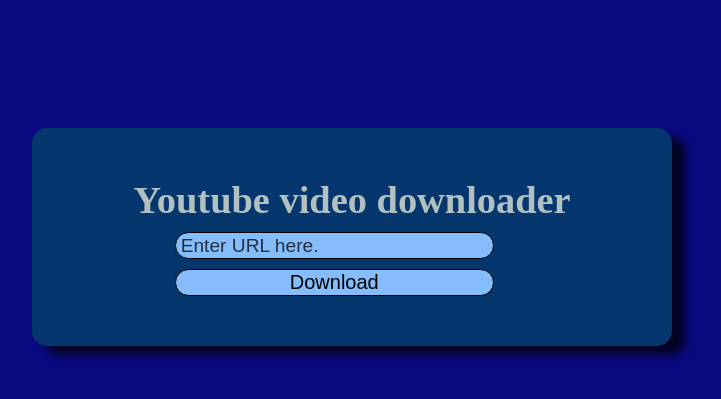
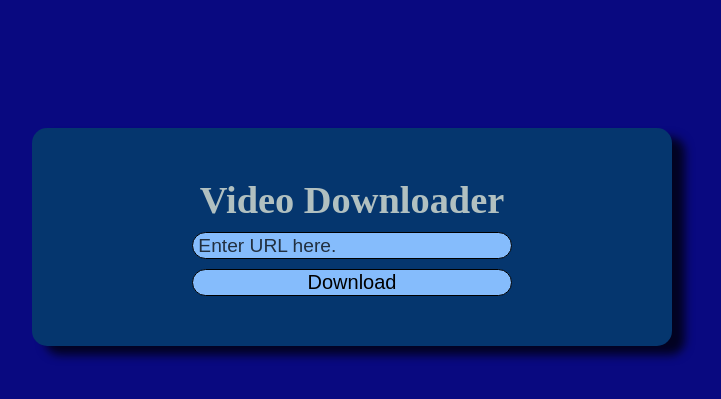
Before and after one commit to VahagMardyan/video-downloader-python, a Python web app: template templates/index.html in a window 1280 px wide. Shown: the top 399 px of the page, without its empty margins (288-1009 px from the left). Run offline with Jinja, Linux system fonts and the light colour scheme; the template is opened without the code that fills it, so the values that code supplies are empty.

Commit message:
Some changes in HTML.

```diff
--- a/static/style.css
+++ b/static/style.css
@@ -22,7 +22,7 @@ body {
     margin-inline: 25%;
     margin-block: 10%;
     background-color: #05366e;
-    /* text-align: center; */
+    text-align: center;
     box-shadow: 13px 9px 10px 0px rgba(0, 0, 0, 0.74);
     -webkit-box-shadow: 13px 9px 10px 0px rgba(0, 0, 0, 0.74);
     -moz-box-shadow: 13px 9px 10px 0px rgba(0, 0, 0, 0.74);
--- a/templates/index.html
+++ b/templates/index.html
@@ -3,19 +3,18 @@
 <head>
     <meta charset="UTF-8">
     <meta name="viewport" content="width=device-width, initial-scale=1.0">
-    <title>Youtube Video Downloader</title>
+    <title>Video Downloader</title>
     <link rel="stylesheet" type="text/css" href="../static/style.css">
     <link rel="shortcut icon" href="../static/logo.jpg" type="image/x-icon">
-    <script type="module" src="./script.js"></script>
+    <script type="module" defer src="./script.js"></script>
 </head>
 <body>
     <div class="display">
-            <h1>Youtube video downloader</h1>
+            <h1>Video Downloader</h1>
         <form action="/download" method="post">
-                <!-- <label for="video-url">Enter video url</label> -->
                 <input type="text" id="video-url" name="video-url" required autocomplete="off" placeholder="Enter URL here."/>
                 <button>Download</button>
-        </form>
+            </form>
     </div>
 </body>
 </html>
```
